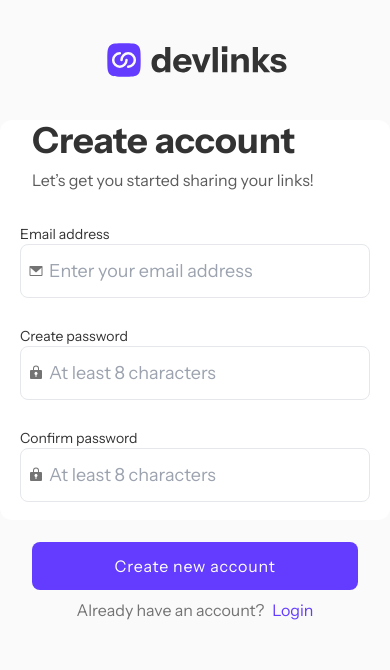
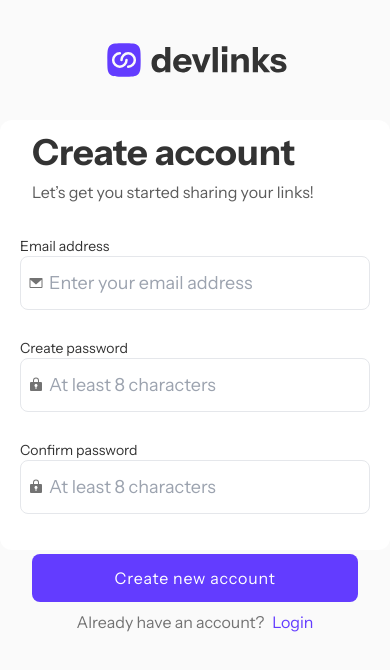
Before and after one commit to Guidotss/link-sharing, a Next.js app: page /auth/register in a window 390 px wide. Shown: the top 670 px of the page. Built offline with nearby package versions, Linux system fonts and the light colour scheme.

Commit message:
Ajustando responsive mobile RegisterForm

```diff
--- a/src/components/form/RegisterForm.tsx
+++ b/src/components/form/RegisterForm.tsx
@@ -65,7 +65,7 @@ export const RegisterForm = () => {
 
   return (
     <form
-      className="flex flex-col bg-white rounded-xl md:h-1/2 h-[400px] md:w-[500px] w-full md:p-16 px-8 text-dark_grey"
+      className="flex flex-col bg-white rounded-xl md:h-1/2 h-[430px] md:w-[500px] w-full md:p-16 px-8 py-3 text-dark_grey"
       onSubmit={handleRegister}
     >
       <h3 className="text-4xl font-bold">Create account</h3>
```
